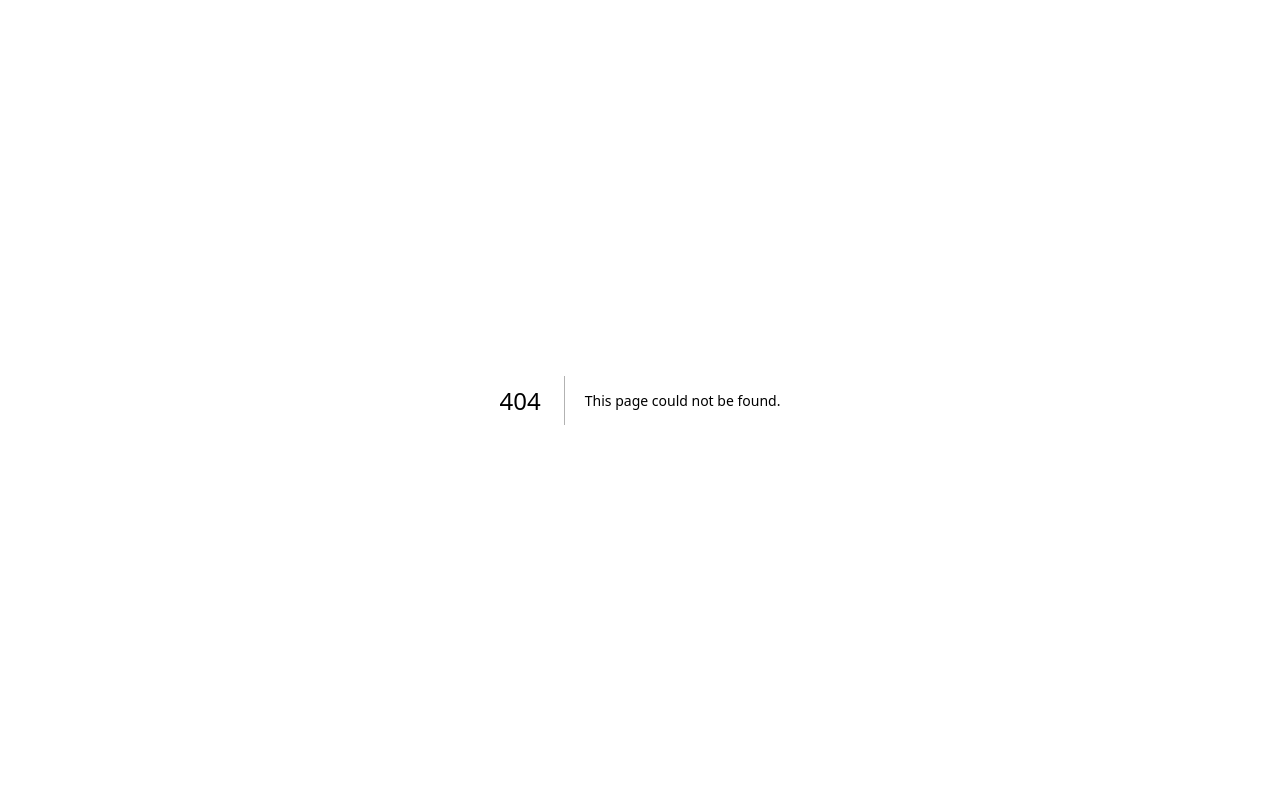
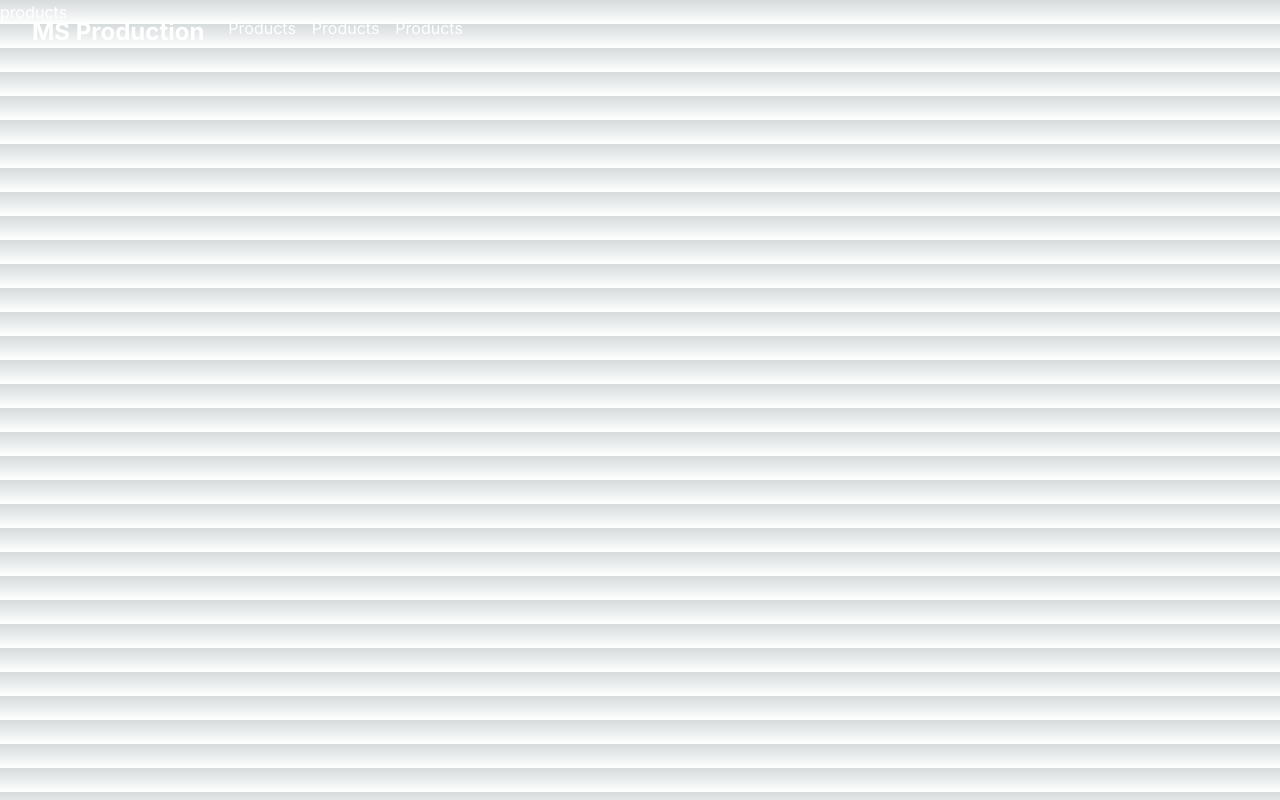
Before and after one commit to manjotdevs/ecommer-website, a Next.js app: page /products in a window 1280 px wide. Before the commit this address had no page. Built offline with nearby package versions, Linux system fonts and the light colour scheme.

Commit message:
new navbar is up and working

```diff
--- /dev/null
+++ b/src/app/components/Navbar.tsx
@@ -0,0 +1,56 @@
+'use client'
+import Link from 'next/link';
+import { useEffect, useState } from 'react';
+
+const Navbar = () => {
+  const [isScrolled, setIsScrolled] = useState(false);
+
+  useEffect(() => {
+    const handleScroll = () => {
+      if (window.scrollY > 0) {
+        setIsScrolled(true);
+      } else {
+        setIsScrolled(false);
+      }
+    };
+
+    window.addEventListener('scroll', handleScroll);
+
+    return () => {
+      window.removeEventListener('scroll', handleScroll);
+    };
+  }, []);
+
+  return (
+    <nav
+      className={`bg-black rounded-2xl fixed top-0 left-0 w-full z-50 transition-all duration-300 ease-in-out ${
+        isScrolled ? 'bg-black shadow' : 'bg-transparent'
+      }`}
+    >
+      <div className="max-w-7xl mx-auto px-2 sm:px-6 lg:px-8">
+        <div className="relative flex items-center justify-between h-16">
+          <div className="absolute inset-y-0 left-0 flex items-center sm:hidden">
+            {/* Mobile menu button */}
+          </div>
+          <div className="flex-1 flex items-center justify-center sm:items-stretch sm:justify-start">
+            <div className="flex-shrink-0">
+              <Link href="/" className="font-bold text-2xl text-white">MS Production</Link>
+            </div>
+            <div className="hidden sm:block sm:ml-6">
+              <div className="flex space-x-4">
+                <Link href="/products" className="text-white hover:underline-offset-8">Products</Link>
+                <Link href="/" className="text-white hover:underline-offset-8">Products</Link>
+                <Link href="/" className="text-white hover:underline-offset-8">Products</Link>
+              </div>
+            </div>
+          </div>
+          <div className="absolute inset-y-0 right-0 flex items-center pr-2 sm:static sm:inset-auto sm:ml-6 sm:pr-0">
+            {/* User menu */}
+          </div>
+        </div>
+      </div>
+    </nav>
+  );
+};
+
+export default Navbar;
--- a/src/app/layout.tsx
+++ b/src/app/layout.tsx
@@ -1,6 +1,7 @@
 import type { Metadata } from "next";
 import { Inter } from "next/font/google";
 import "./globals.css";
+import Navbar from "./components/Navbar";
 
 const inter = Inter({ subsets: ["latin"] });
 
@@ -16,7 +17,10 @@ export default function RootLayout({
 }>) {
   return (
     <html lang="en">
-      <body className={inter.className}>{children}</body>
+      <body className={inter.className}>
+        <Navbar />
+        {children}
+      </body>
     </html>
   );
 }
--- /dev/null
+++ b/src/app/products/page.tsx
@@ -0,0 +1,6 @@
+
+export default function products(){
+    return(
+        <h1 className="text-white">products</h1>
+    );
+}
--- a/tailwind.config.ts
+++ b/tailwind.config.ts
@@ -5,6 +5,7 @@ const config: Config = {
     "./src/pages/**/*.{js,ts,jsx,tsx,mdx}",
     "./src/components/**/*.{js,ts,jsx,tsx,mdx}",
     "./src/app/**/*.{js,ts,jsx,tsx,mdx}",
+    "./src/app/products/*.{js,ts,jsx,tsx,mdx}",
   ],
   theme: {
     extend: {
```
